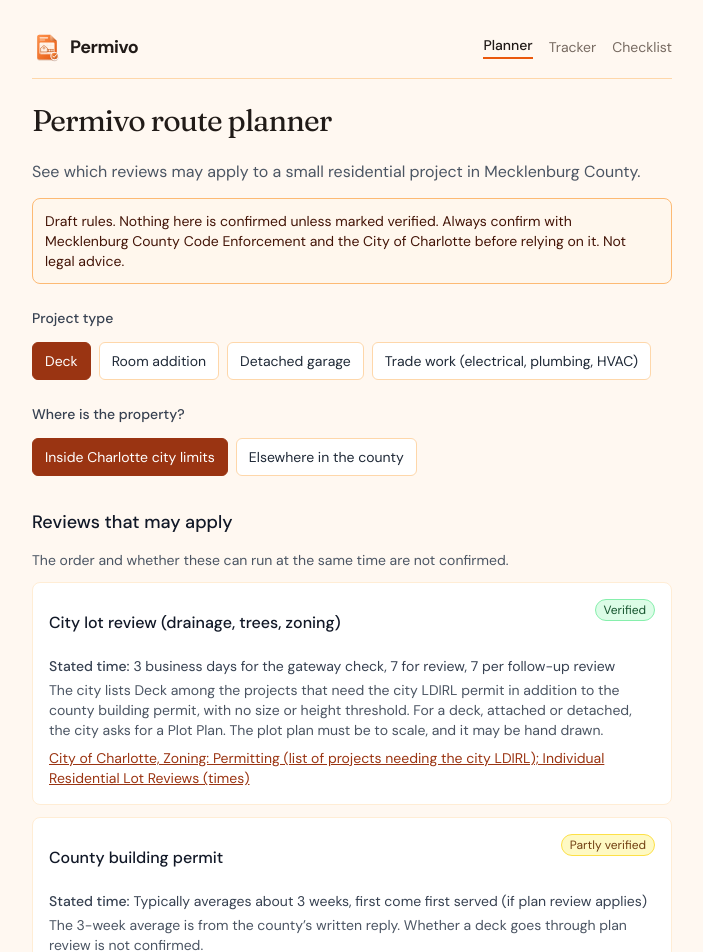
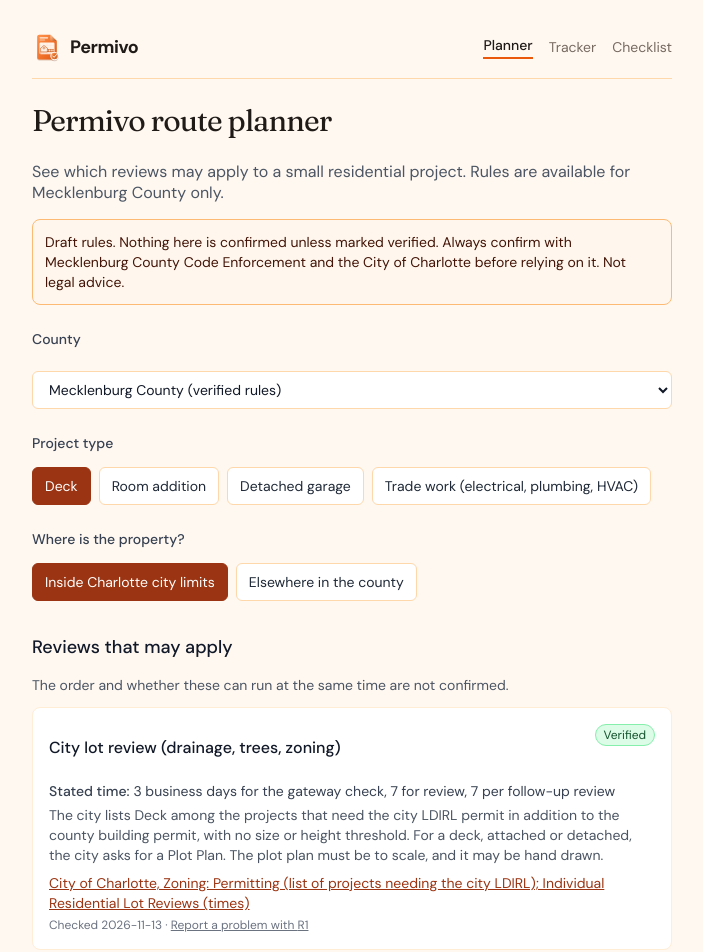
Before and after one commit to 9646945864/PermitPilot, a Next.js app: page /planner in a window 1280 px wide. Shown: the top 952 px of the page, without its empty margins (288-991 px from the left). Built offline with nearby package versions, Linux system fonts and the light colour scheme.

Commit message:
Update page.tsx

```diff
--- a/app/planner/page.tsx
+++ b/app/planner/page.tsx
@@ -2,6 +2,7 @@
 
 import { useState } from "react";
 import ToolHeader from "../components/ToolHeader";
+import { NotCovered, PlaceSelector, ReportLink, isCovered, usePlace } from "../components/PlaceSelector";
 import {
   PROJECT_LABELS,
   STATUS_LABELS,
@@ -46,6 +47,9 @@ function RuleCard({ rule }: { rule: Rule }) {
           {rule.sourceLabel}
         </a>
       </p>
+      <p className="mt-1 text-xs text-gray-500">
+        Checked {rule.checkedOn} · <ReportLink id={rule.id} />
+      </p>
     </li>
   );
 }
@@ -53,6 +57,8 @@ function RuleCard({ rule }: { rule: Rule }) {
 export default function PlannerPage() {
   const [project, setProject] = useState<ProjectType>("deck");
   const [location, setLocation] = useState<Location>("city");
+  const [place, setPlace] = usePlace();
+  const covered = isCovered(place);
 
   const rules = rulesFor(project, location);
   const steps = rules.filter((r) => r.kind === "step");
@@ -64,7 +70,7 @@ export default function PlannerPage() {
       <ToolHeader />
       <h1 className="tool-title text-3xl text-[#211b18]">Permivo route planner</h1>
       <p className="mt-1 text-gray-600">
-        See which reviews may apply to a small residential project in Mecklenburg County.
+        See which reviews may apply to a small residential project. Rules are available for Mecklenburg County only.
       </p>
 
       <div
@@ -76,6 +82,9 @@ export default function PlannerPage() {
         legal advice.
       </div>
 
+      <PlaceSelector place={place} onChange={setPlace} />
+      {!covered && <NotCovered place={place} />}
+      {covered && (<>
       <section className="mt-6" aria-labelledby="project-heading">
         <h2 id="project-heading" className="text-sm font-medium text-gray-700">
           Project type
@@ -153,6 +162,7 @@ export default function PlannerPage() {
           </ul>
         </section>
       )}
+      </>)}
     </main>
   );
 }
```
